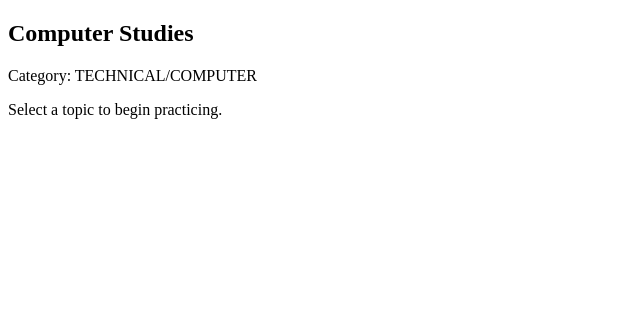
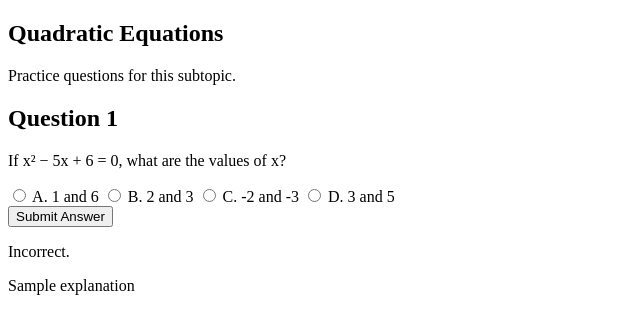
Before and after one commit to calebogbu7-lgtm/recursiveplanning, a Django app: template core/templates/core/subject_detail.html in a window 1280 px wide. Shown: the part 98-432 px from the top of the page, without its empty margins (0-640 px from the left). Run offline with Django 5.2, Linux system fonts and the light colour scheme; data comes from the database, SQL or seed files in the repository; both versions use the stored data as it was after the commit; the template is opened without the code that fills it: values that come from a table or form of the project are taken from there, most other values are stand-ins (such as "Sample title", 1, 10 or a date in 2020).

Commit message:
jamb-platform

```diff
--- a/core/models.py
+++ b/core/models.py
@@ -52,10 +52,85 @@ class Topic(models.Model):
 class Subtopic(models.Model):
     topic = models.ForeignKey(
         Topic,
-        on_delete=models.CASCADE,
+        on_delete=models.PROTECT,
         related_name="subtopics"
     )
     name = models.CharField(max_length=100)
 
     def __str__(self):
         return self.name
+
+
+class Question(models.Model):
+    subtopic = models.ForeignKey(
+        Subtopic,
+        on_delete=models.PROTECT,
+        related_name="questions"
+    )
+
+    text = models.TextField()
+
+    option_a = models.CharField(max_length=500)
+    option_b = models.CharField(max_length=500)
+    option_c = models.CharField(max_length=500)
+    option_d = models.CharField(max_length=500)
+
+    CORRECT_OPTION_CHOICES = [
+        ("A", "A"),
+        ("B", "B"),
+        ("C", "C"),
+        ("D", "D"),
+    ]
+
+    correct_option = models.CharField(
+        max_length=1,
+        choices=CORRECT_OPTION_CHOICES
+    )
+
+    explanation = models.TextField(blank=True)
+
+    DIFFICULTY_CHOICES = [
+        ("easy", "Easy"),
+        ("medium", "Medium"),
+        ("hard", "Hard"),
+    ]
+
+    difficulty = models.CharField(
+        max_length=10,
+        choices=DIFFICULTY_CHOICES,
+        default="medium"
+    )
+
+    SOURCE_TYPE_CHOICES = [
+        ("past_question", "Past Question"),
+        ("model_question", "Model Question"),
+    ]
+
+    source_type = models.CharField(
+        max_length=20,
+        choices=SOURCE_TYPE_CHOICES,
+        default="model_question"
+    )
+
+    source_year = models.PositiveIntegerField(
+        null=True,
+        blank=True
+    )
+
+    STATUS_CHOICES = [
+        ("draft", "Draft"),
+        ("published", "Published"),
+        ("archived", "Archived"),
+    ]
+
+    status = models.CharField(
+        max_length=10,
+        choices=STATUS_CHOICES,
+        default="draft"
+    )
+
+    created_at = models.DateTimeField(auto_now_add=True)
+    updated_at = models.DateTimeField(auto_now=True)
+
+    def __str__(self):
+        return self.text[:80]
--- a/core/templates/core/subject_detail.html
+++ b/core/templates/core/subject_detail.html
@@ -1,13 +1,88 @@
 {% extends "core/base.html" %}
 
-{% block title %}{{ subject.name }} | Practice{% endblock %}
+{% block title %}{{ subtopic.name }} | Practice{% endblock %}
 
 {% block content %}
 
-<h2>{{ subject.name }}</h2>
+<section class="subtopic-page">
 
-<p>Category: {{ subject.category.name }}</p>
+    <div class="subtopic-header">
+        <h1>{{ subtopic.name }}</h1>
+        <p>Practice questions for this subtopic.</p>
+    </div>
 
-<p>Select a topic to begin practicing.</p>
+    <div class="question-list">
+
+        {% for question in questions %}
+
+            <article class="question-card">
+
+                <h2>Question {{ forloop.counter }}</h2>
+
+                <p>{{ question.text }}</p>
+
+                <form method="post">
+
+                    {% csrf_token %}
+
+                    <input
+                        type="hidden"
+                        name="question_id"
+                        value="{{ question.id }}"
+                    >
+
+                    <div class="options">
+
+                        <label>
+                            <input type="radio" name="answer" value="A">
+                            A. {{ question.option_a }}
+                        </label>
+
+                        <label>
+                            <input type="radio" name="answer" value="B">
+                            B. {{ question.option_b }}
+                        </label>
+
+                        <label>
+                            <input type="radio" name="answer" value="C">
+                            C. {{ question.option_c }}
+                        </label>
+
+                        <label>
+                            <input type="radio" name="answer" value="D">
+                            D. {{ question.option_d }}
+                        </label>
+
+                    </div>
+
+                    <button type="submit">
+                        Submit Answer
+                    </button>
+
+                </form>
+
+                {% if result and result.question_id == question.id %}
+
+                    {% if result.correct %}
+                        <p>Correct!</p>
+                    {% else %}
+                        <p>Incorrect.</p>
+                    {% endif %}
+
+                    <p>{{ result.explanation }}</p>
+
+                {% endif %}
+
+            </article>
+
+        {% empty %}
+
+            <p>No published questions are available for this subtopic yet.</p>
+
+        {% endfor %}
+
+    </div>
+
+</section>
 
 {% endblock %}
--- a/core/urls.py
+++ b/core/urls.py
@@ -1,15 +1,36 @@
 from django.urls import path
-from .views import home, practice, subject_detail
+from .views import (
+    home,
+    practice,
+    subject_detail,
+    topic_detail,
+    subtopic_detail,
+)
 
 urlpatterns = [
     path("", home, name="home"),
-    path("practice/", practice, name="practice"),
-    path("practice/subject/<int:subject_id>/", subject_detail, name="subject_detail"),
+
+    path(
+        "practice/",
+        practice,
+        name="practice",
+    ),
+
+    path(
+        "practice/subject/<int:subject_id>/",
+        subject_detail,
+        name="subject_detail",
+    ),
+
+    path(
+        "practice/topic/<int:topic_id>/",
+        topic_detail,
+        name="topic_detail",
+    ),
+
+    path(
+        "practice/subtopic/<int:subtopic_id>/",
+        subtopic_detail,
+        name="subtopic_detail",
+    ),
 ]
-
-def subject_detail(request, subject_id):
-    subject = get_object_or_404(Subject, id=subject_id)
-
-    return render(request, "core/subject_detail.html", {
-        "subject": subject
-    })
```
Also changed, not shown: core/admin.py (+12 -3 lines), core/templates/core/subtopic_detail.html (added, +45 -0 lines), core/templates/core/topic_detail.html (added, +36 -0 lines), core/views.py (+49 -2 lines), core/migrations/0003_subtopic_question_syllabusversion_topic_and_more.py (added), db.sqlite3.
